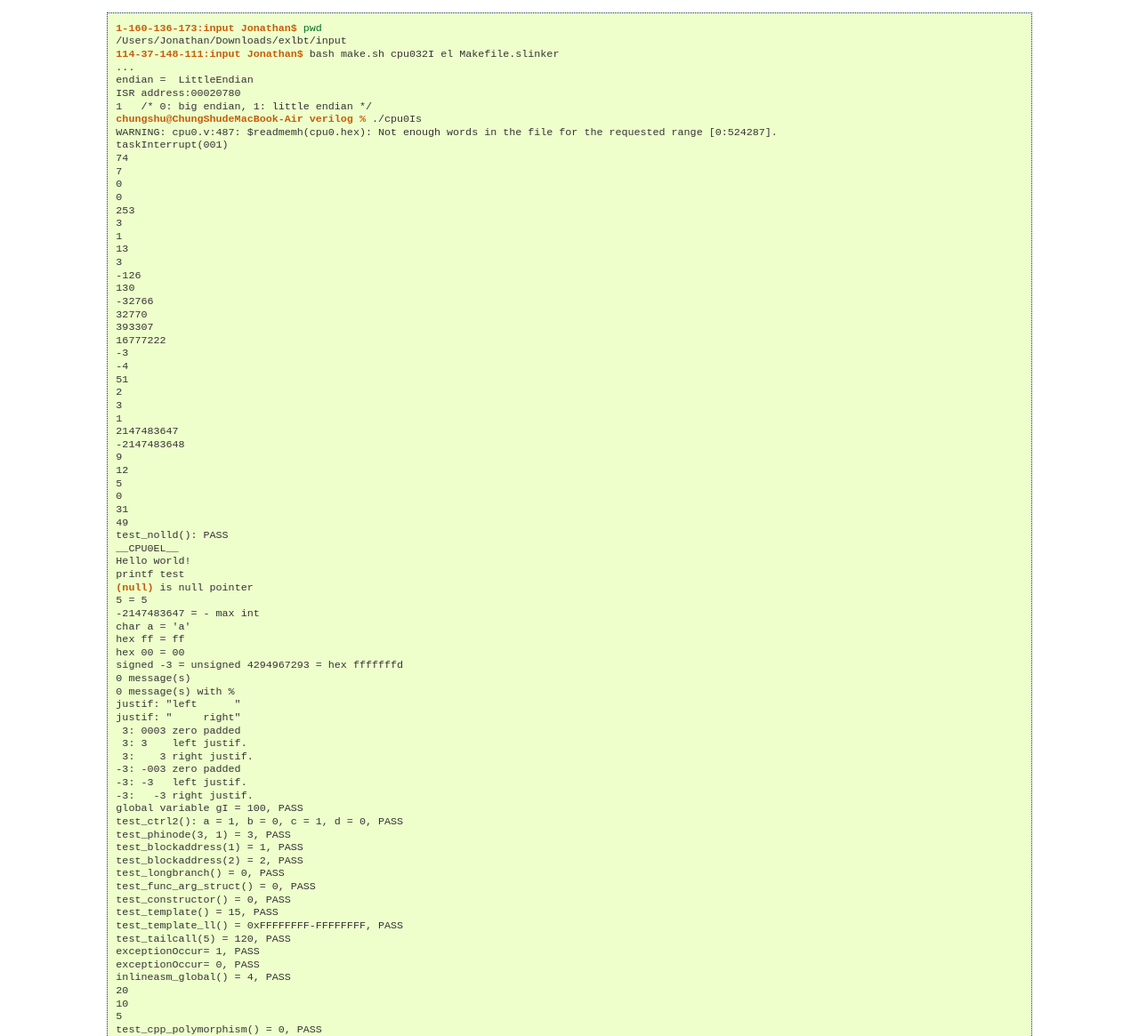
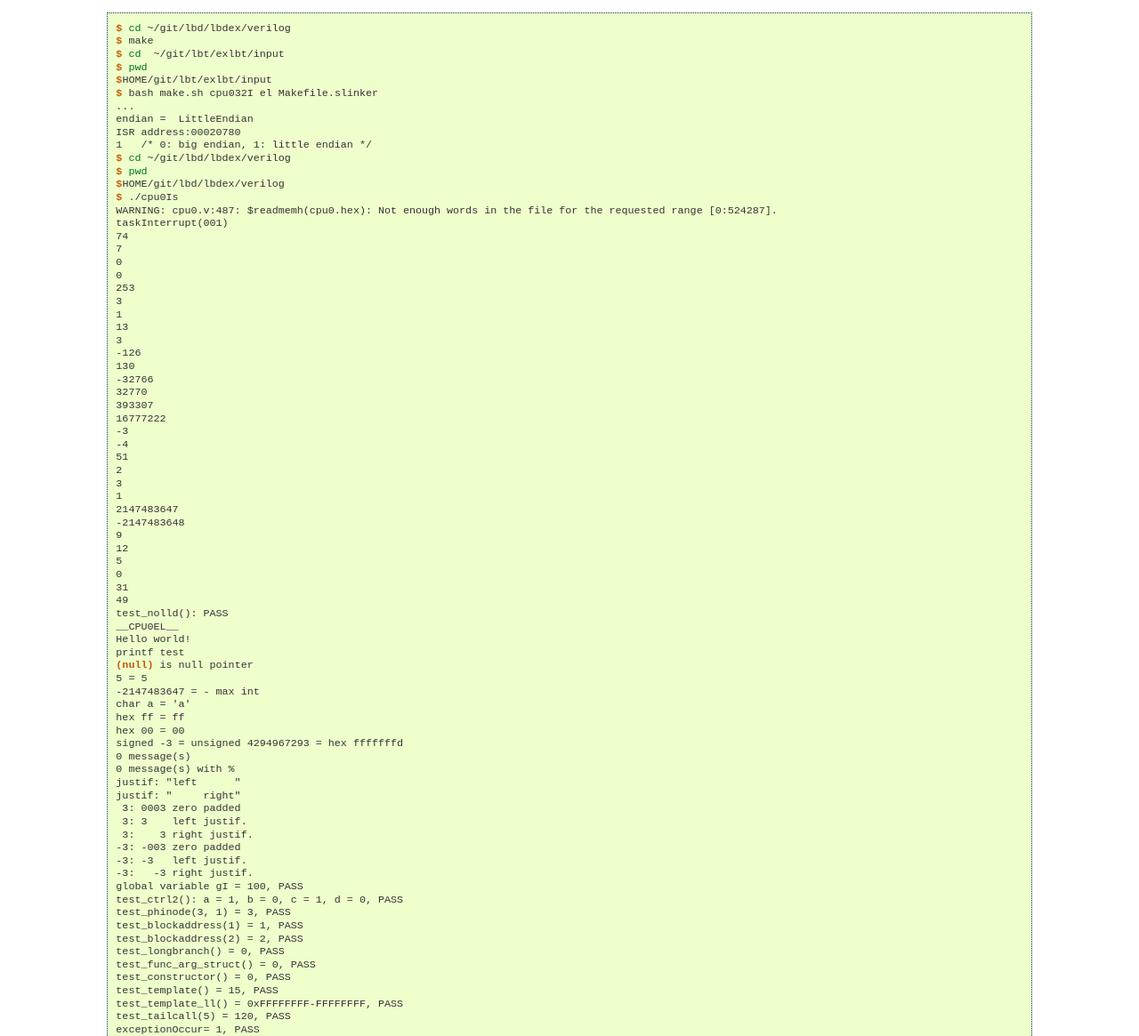
Before and after one commit to Jonathan2251/lbt, a Sphinx documentation site: the page built from source/lld.rst, in a window 1280 px wide and 1400 px high, scrolled down 5186 px. Shown: the part 235-1400 px from the top of the window at 89% size. Built offline with Sphinx 7.4.7, drawn with Linux system fonts in a browser that asks for light colours; some of the changed text lies outside the part shown.

Commit message:
lld.rst path to run $

```diff
--- a/source/lld.rst
+++ b/source/lld.rst
@@ -179,14 +179,20 @@ is for this purpose.
 
 .. code-block:: console
 
-  1-160-136-173:input Jonathan$ pwd
-  /Users/Jonathan/Downloads/exlbt/input
-  114-37-148-111:input Jonathan$ bash make.sh cpu032I el Makefile.slinker
+  $ cd ~/git/lbd/lbdex/verilog
+  $ make
+  $ cd  ~/git/lbt/exlbt/input
+  $ pwd
+  $HOME/git/lbt/exlbt/input
+  $ bash make.sh cpu032I el Makefile.slinker
   ...
   endian =  LittleEndian
   ISR address:00020780
   1   /* 0: big endian, 1: little endian */
-  chungshu@ChungShudeMacBook-Air verilog % ./cpu0Is
+  $ cd ~/git/lbd/lbdex/verilog
+  $ pwd
+  $HOME/git/lbd/lbdex/verilog
+  $ ./cpu0Is
   WARNING: cpu0.v:487: $readmemh(cpu0.hex): Not enough words in the file for the requested range [0:524287].
   taskInterrupt(001)
   74
@@ -271,12 +277,15 @@ Let's check the result with PC program printf-stdarg-1.c output as follows,
 
 .. code-block:: console
 
-  1-160-136-173:input Jonathan$ clang printf-stdarg-1.c
+  $ cd  ~/git/lbt/exlbt/input
+  $ pwd
+  $HOME/git/lbt/exlbt/input
+  $ clang printf-stdarg-1.c
   printf-stdarg-1.c:58:19: warning: incomplete format specifier [-Wformat]
     printf("%d %s(s)%", 0, "message");
                     ^
   1 warning generated.
-  1-160-136-173:input Jonathan$ ./a.out
+  $ ./a.out
   Hello world!
   printf test
   (null) is null pointer
```
